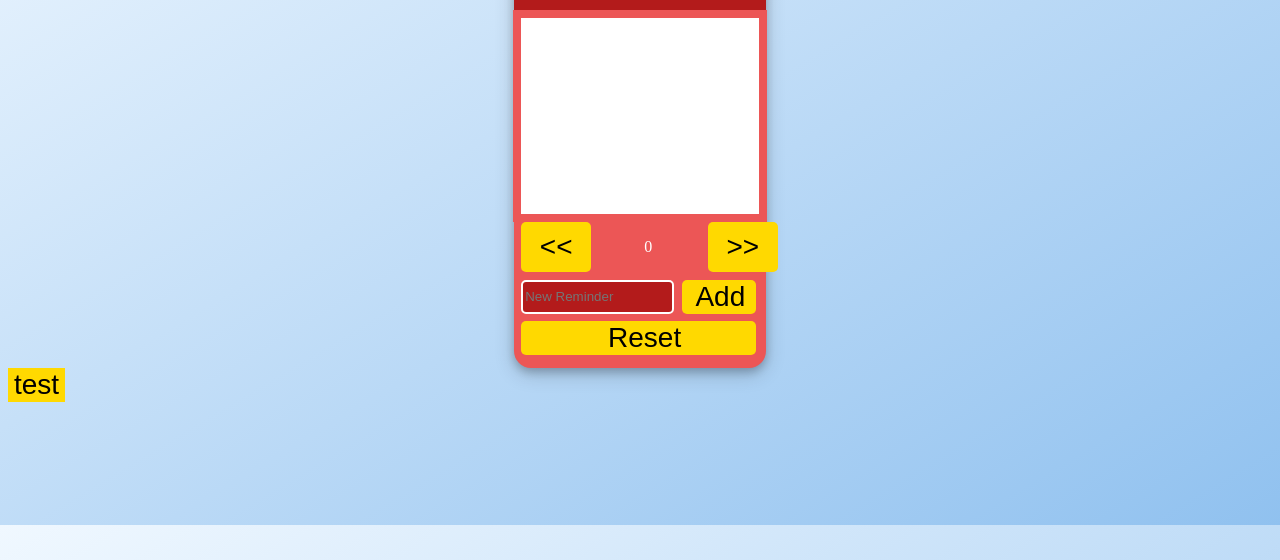
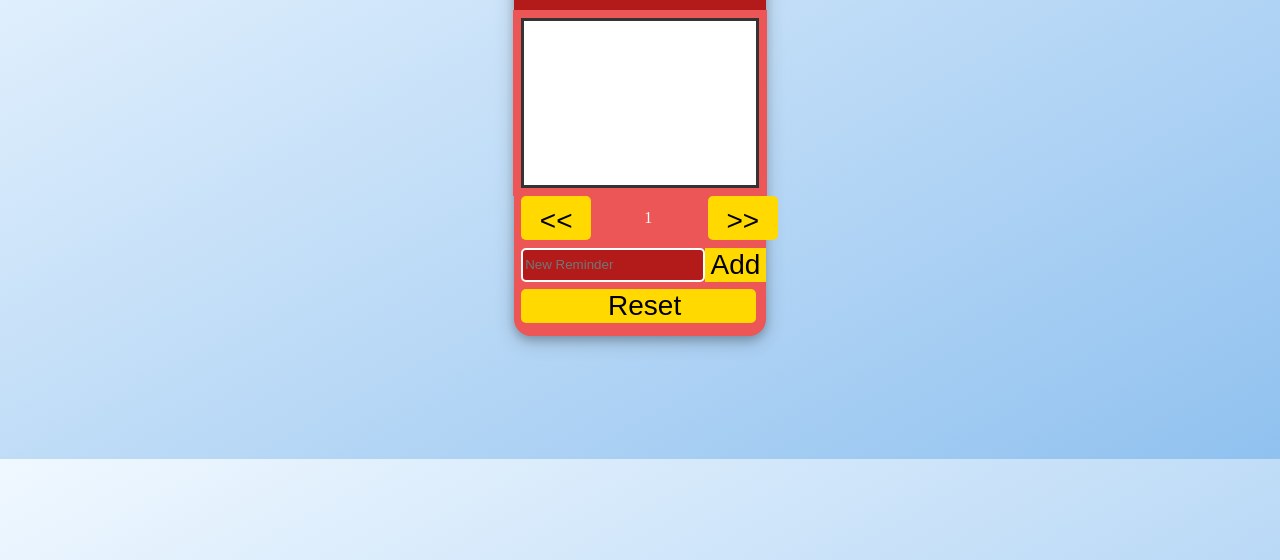
Before and after one commit to victoriag2797/reminder-app, a plain HTML site: page index.html in a window 1280 px wide. Shown: the part 240-800 px from the top of the page. Drawn offline with Linux system fonts and the light colour scheme.

Commit message:
last commit

```diff
--- a/index.html
+++ b/index.html
@@ -23,16 +23,15 @@
             </div>
         </div>
         <div class="last">
-            <input type="text" id="input-field" name="name" minlength="3" maxlength="20" required placeholder="New Reminder">
-            <div class="lastButton">
-                <button id="addButton">Add</button>
+            <input type="text" id="inputField" name="name" minlength="3" maxlength="20" required placeholder="New Reminder">
+            <div class="addButton" id ="addButton">
+                <button>Add</button>
             </div>
         </div>
-        <div class ="resetButton">
-            <button id="resetButton">Reset</button>
+        <div class ="resetButton" id="resetButton">
+            <button>Reset</button>
         </div>
     </div>
-    <button>test</button>
     <script src="script.js"></script>
 </body>
 </html>
--- a/script.js
+++ b/script.js
@@ -1,12 +1,10 @@
-let scoreContainer = document.getElementById("score");
+let scoreContainer = document.getElementById("scoreContainer");
 let buttonbox1 = document.getElementById("buttonbox1");
 let buttonbox2 = document.getElementById("buttonbox2");
 let addButton = document.getElementById("addButton");
 let resetButton = document.getElementById("resetButton");
-let inputField = document.getElementById("input-field");
+let inputField = document.getElementById("inputField");
 let outputbox = document.getElementById("outputbox");
-let testButton = document.getElementById("testButton")
-
 
 let reminders;
 try {
@@ -15,27 +13,36 @@ try {
     reminders = [];
 }
 
+if (localStorage.getItem('score') === null) {
+    localStorage.setItem('score', '1');
+}
 
-let score = parseInt(localStorage.getItem('score')) || 0;
+let score = parseInt(localStorage.getItem('score')) || 1;
+
+if (isNaN(score)) {
+    alert("The score is not a valid number.");
+    score = 1;
+}
+
 scoreContainer.textContent = score;
-
 
 function updateoutputbox() {
     outputbox.innerHTML = "";
     reminders.forEach(r => {
+        if (r.score === score) {
             let newReminder = document.createElement("p");
             newReminder.classList.add("large-text");
             newReminder.textContent = r.text;
             outputbox.appendChild(newReminder);
+        }
     });
-};
+}
 updateoutputbox();
 
 
-addButton.addEventListener('click', () => {
+addButton.addEventListener("click", function() {
     let outputboxText = inputField.value.trim();
     if (outputboxText) {
-        console.log("Hello world!");
         reminders.push({ score: score, text: outputboxText });
         localStorage.setItem('reminders', JSON.stringify(reminders));
         let newReminder = document.createElement("p");
@@ -46,9 +53,7 @@ addButton.addEventListener('click', () => {
     }
 });
 
-
-buttonbox1.addEventListener('click', () => {
-    console.log("Hello world!");
+buttonbox2.addEventListener("click", function() {
     score++;
     scoreContainer.textContent = score;
     localStorage.setItem('score', score);
@@ -56,8 +61,8 @@ buttonbox1.addEventListener('click', () => {
 });
 
 
-buttonbox2.addEventListener('click', () => {
-   if (score > 0) {
+buttonbox1.addEventListener("click", function() {
+    if (score > 1) {
        score--;
        scoreContainer.textContent = score;
        localStorage.setItem('score', score);
@@ -66,17 +71,13 @@ buttonbox2.addEventListener('click', () => {
 });
 
 
-resetButton.addEventListener('click', () => {
+resetButton.addEventListener("click", function() {
     localStorage.removeItem('reminders');
     localStorage.removeItem('score');
     reminders = [];
-   score = 0;
+    score = 1;
     outputbox.innerHTML = "";
     scoreContainer.textContent = score;
     inputField.value = "";
     updateoutputbox();
 });
-
-testButton.addEventListener('click', () => {
-    console.log("Hello world!");
-});
--- a/style.css
+++ b/style.css
@@ -23,10 +23,12 @@ body{
     margin-bottom: 3%;
     padding-bottom: 30%;
     padding-top: 35%;
-    border: rgb(52, 51, 51) solid 100%;
+    border: rgb(52, 51, 51) solid 3px;
     outline: rgb(236, 86, 86) solid 8px;
     margin-top: 0%;
     background-color: white;
+    text-indent: 50px;
+    white-space: nowrap;
 }
 
 .dropbtn {
@@ -88,7 +90,7 @@ button{
     border-radius: 5px;
 }
 
-.lastButton{
+.allButton{
     background-color: rgb(255, 217, 0);
     padding-right: 2%;
     padding-left: 3%;
@@ -119,6 +121,7 @@ input{
     background-color: rgb(236, 86, 86);
     padding-left: 17%;
     padding-right: 22%;
+    margin-top: 5%;
     color: white;
 
 }
```
Lines whose indentation alone changed are shown as unchanged.
